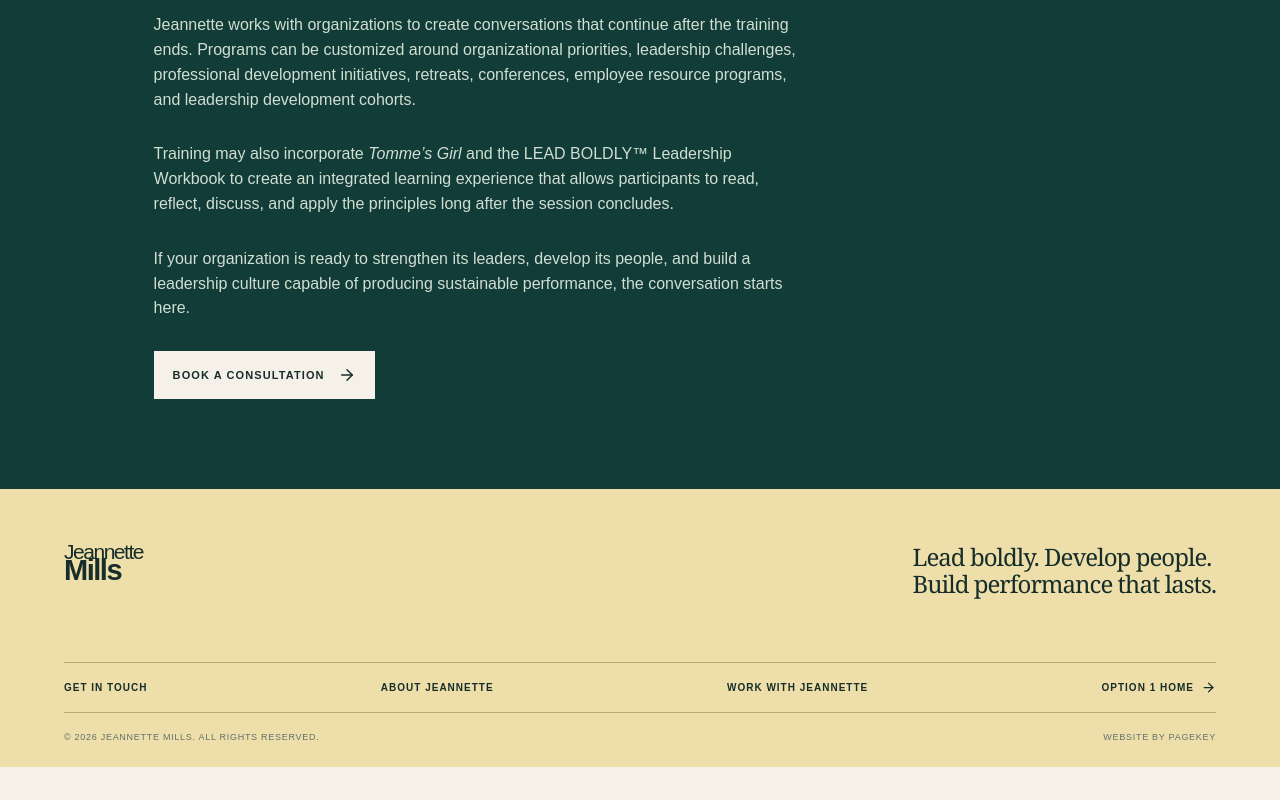
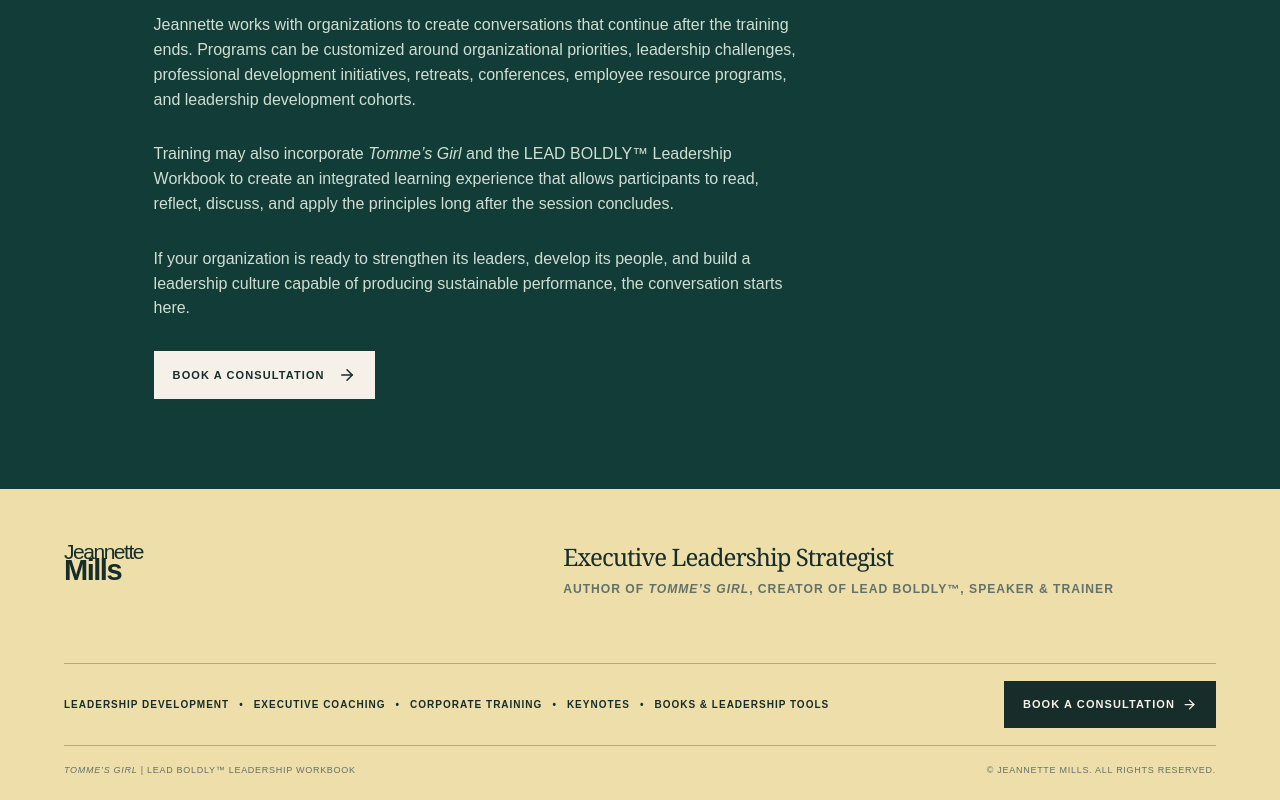
Before and after one commit to pagekey/jeannettemills.com, a React (Vite) app: page /about in a window 1280 px wide. Shown: the part 5307-6107 px from the top of the page. Before the commit the page ends 6074 px from the top, so only its background shows below. Built offline with nearby package versions, Linux system fonts and the light colour scheme.

Commit message:
fix: address footer feedback

```diff
--- a/src/components/ContentPageLayout.tsx
+++ b/src/components/ContentPageLayout.tsx
@@ -21,7 +21,7 @@ function SiteHeader() {
   );
 }
 
-function PageFooter() {
+export function SiteFooter() {
   return (
     <footer>
       <div className="footer-top">
@@ -29,28 +29,31 @@ function PageFooter() {
           <span>Jeannette</span>
           <strong>Mills</strong>
         </Link>
-        <p>
-          Lead boldly. Develop people.
-          <br />
-          Build performance that lasts.
-        </p>
+        <div className="footer-credentials">
+          <p>Executive Leadership Strategist</p>
+          <p>
+            Author of <em>Tomme’s Girl</em>, Creator of LEAD BOLDLY™, Speaker
+            &amp; Trainer
+          </p>
+        </div>
       </div>
       <div className="footer-links">
-        <Link to="/contact">Get in touch</Link>
-        <Link to="/about">About Jeannette</Link>
-        <Link to="/work-with-jeannette">Work with Jeannette</Link>
-        <Link to="/">
-          Option 1 home <ArrowRight size={15} />
+        <div className="footer-services">
+          <span>Leadership Development</span>
+          <span>Executive Coaching</span>
+          <span>Corporate Training</span>
+          <span>Keynotes</span>
+          <span>Books &amp; Leadership Tools</span>
+        </div>
+        <Link className="button button-dark" to="/contact">
+          Book a consultation <ArrowRight size={15} />
         </Link>
       </div>
       <div className="footer-bottom">
         <span>
-          &copy; {new Date().getFullYear()} Jeannette Mills. All rights
-          reserved.
+          <em>Tomme’s Girl</em> | LEAD BOLDLY™ Leadership Workbook
         </span>
-        <span>
-          Website by <a href="https://pagekey.io">PageKey</a>
-        </span>
+        <span>&copy; Jeannette Mills. All Rights Reserved.</span>
       </div>
     </footer>
   );
@@ -83,7 +86,7 @@ export function ContentPageLayout({ children }: { children: React.ReactNode }) {
     <>
       <SiteHeader />
       {children}
-      <PageFooter />
+      <SiteFooter />
     </>
   );
 }
--- a/src/components/pages/Home.tsx
+++ b/src/components/pages/Home.tsx
@@ -6,6 +6,7 @@ import baltimorePolytech from "@/assets/jeannette-baltimore-polytech.jpg";
 import gardenPortrait from "@/assets/jeannette-garden.jpg";
 import tommesGirlMockup from "@/assets/tommes-girl-mockup.png";
 import leadBoldlyMockup from "@/assets/lead-boldly-mockup.png";
+import { SiteFooter } from "@/components/ContentPageLayout";
 import "./option1.css";
 
 const consultationUrl = "/contact";
@@ -31,11 +32,7 @@ export default function Home() {
   return (
     <main>
       <header className="site-header">
-        <Link
-          className="wordmark"
-          to=""
-          aria-label="Jeannette Mills home"
-        >
+        <Link className="wordmark" to="" aria-label="Jeannette Mills home">
           <span>Jeannette</span>
           <strong>Mills</strong>
         </Link>
@@ -153,9 +150,7 @@ export default function Home() {
             leadership teams, and professionals who understand that stronger
             leadership creates stronger organizations.
           </p>
-          <ArrowLink href="/work-with-jeannette">
-            Work with Jeannette
-          </ArrowLink>
+          <ArrowLink href="/work-with-jeannette">Work with Jeannette</ArrowLink>
         </div>
       </section>
 
@@ -282,35 +277,7 @@ export default function Home() {
         </div>
       </section>
 
-      <footer id="contact">
-        <div className="footer-top">
-          <Link className="wordmark" to="">
-            <span>Jeannette</span>
-            <strong>Mills</strong>
-          </Link>
-          <p>
-            Lead boldly. Develop people.
-            <br />
-            Build performance that lasts.
-          </p>
-        </div>
-        <div className="footer-links">
-          <a href={consultationUrl}>hello@jeannettemills.com</a>
-          <a href="#top">Instagram</a>
-          <a href="#top">LinkedIn</a>
-          <a href="">
-            Back to top <ArrowRight size={15} />
-          </a>
-        </div>
-        <div className="footer-bottom">
-          <span>
-            &copy; {new Date().getFullYear()} Jeannette Mills. All rights reserved.
-          </span>
-          <span>
-            Website by <a href="https://pagekey.io">PageKey</a>
-          </span>
-        </div>
-      </footer>
+      <SiteFooter />
     </main>
   );
 }
--- a/src/components/pages/NotFound.tsx
+++ b/src/components/pages/NotFound.tsx
@@ -1,5 +1,6 @@
 import { ArrowRight } from "lucide-react";
 import { Link } from "react-router-dom";
+import { SiteFooter } from "@/components/ContentPageLayout";
 import "./option1.css";
 
 export default function NotFound() {
@@ -45,31 +46,7 @@ export default function NotFound() {
         </div>
       </section>
 
-      <footer>
-        <div className="footer-top">
-          <Link className="wordmark" to="/">
-            <span>Jeannette</span>
-            <strong>Mills</strong>
-          </Link>
-          <p>
-            Lead boldly. Develop people.
-            <br />
-            Build performance that lasts.
-          </p>
-        </div>
-        <div className="footer-links">
-          <Link to="/contact">Get in touch</Link>
-          <Link to="/about">About Jeannette</Link>
-          <Link to="/work-with-jeannette">Work with Jeannette</Link>
-          <Link to="/">Back to home <ArrowRight size={15} /></Link>
-        </div>
-        <div className="footer-bottom">
-          <span>&copy; {new Date().getFullYear()} Jeannette Mills. All rights reserved.</span>
-          <span>
-            Website by <a href="https://pagekey.io">PageKey</a>
-          </span>
-        </div>
-      </footer>
+      <SiteFooter />
     </main>
   );
 }
--- a/src/components/pages/option1.css
+++ b/src/components/pages/option1.css
@@ -792,17 +792,33 @@ footer {
   background: #eedfaa;
 }
 .footer-top {
-  display: flex;
-  justify-content: space-between;
+  display: grid;
+  grid-template-columns: minmax(190px, 0.8fr) minmax(0, 1.2fr);
+  gap: 5vw;
   align-items: start;
   padding-bottom: 65px;
 }
-.footer-top p {
+.footer-credentials {
+  display: grid;
+  gap: 10px;
+  max-width: 610px;
+}
+.footer-credentials p {
+  margin: 0;
+}
+.footer-credentials p:first-child {
   font:
     400 24px/1.1 Georgia,
     serif;
-  margin: 0;
   letter-spacing: -0.04em;
+}
+.footer-credentials p:last-child {
+  color: #62716a;
+  font-size: 0.76rem;
+  font-weight: 650;
+  letter-spacing: 0.08em;
+  line-height: 1.45;
+  text-transform: uppercase;
 }
 .footer-links {
   border-top: 1px solid #b9a974;
@@ -810,15 +826,32 @@ footer {
   padding: 17px 0;
   display: flex;
   justify-content: space-between;
+  align-items: center;
+  gap: 25px;
   text-transform: uppercase;
   letter-spacing: 0.1em;
   font-size: 10px;
   font-weight: 650;
 }
-.footer-links a:last-child {
+.footer-services {
+  display: flex;
+  flex-wrap: wrap;
+  gap: 8px 0;
+}
+.footer-services span {
+  align-items: center;
+  display: flex;
+  white-space: nowrap;
+}
+.footer-services span:not(:last-child)::after {
+  content: "•";
+  margin: 0 10px;
+}
+.footer-links .button {
   display: flex;
   gap: 7px;
   align-items: center;
+  margin: 0;
 }
 .footer-bottom {
   padding-top: 18px;
@@ -1364,6 +1397,7 @@ footer {
     gap: 25px;
   }
   .footer-top {
+    grid-template-columns: 1fr;
     gap: 40px;
     padding-bottom: 50px;
   }
```
Also changed, not shown: 1 other file (tests, documents, lock files or other folders).
